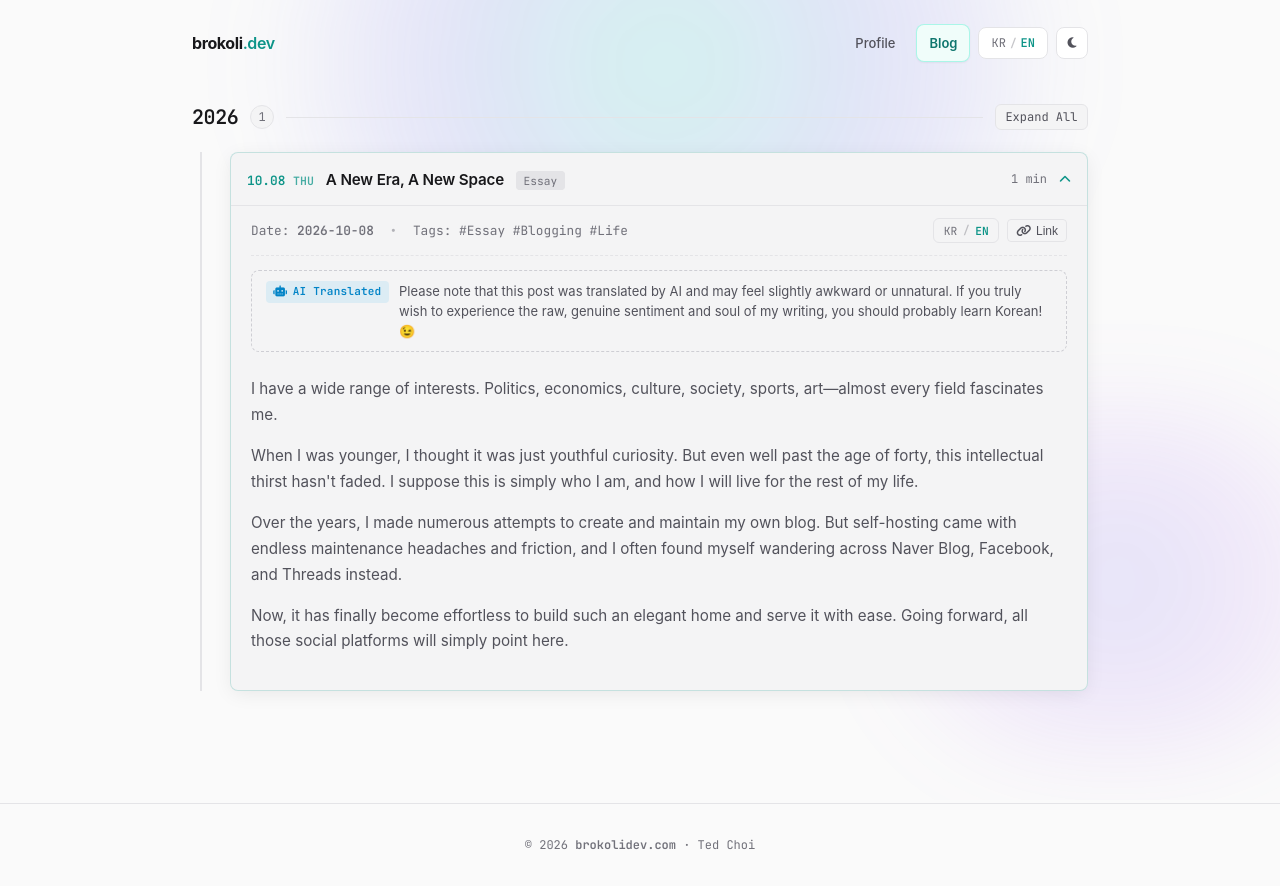
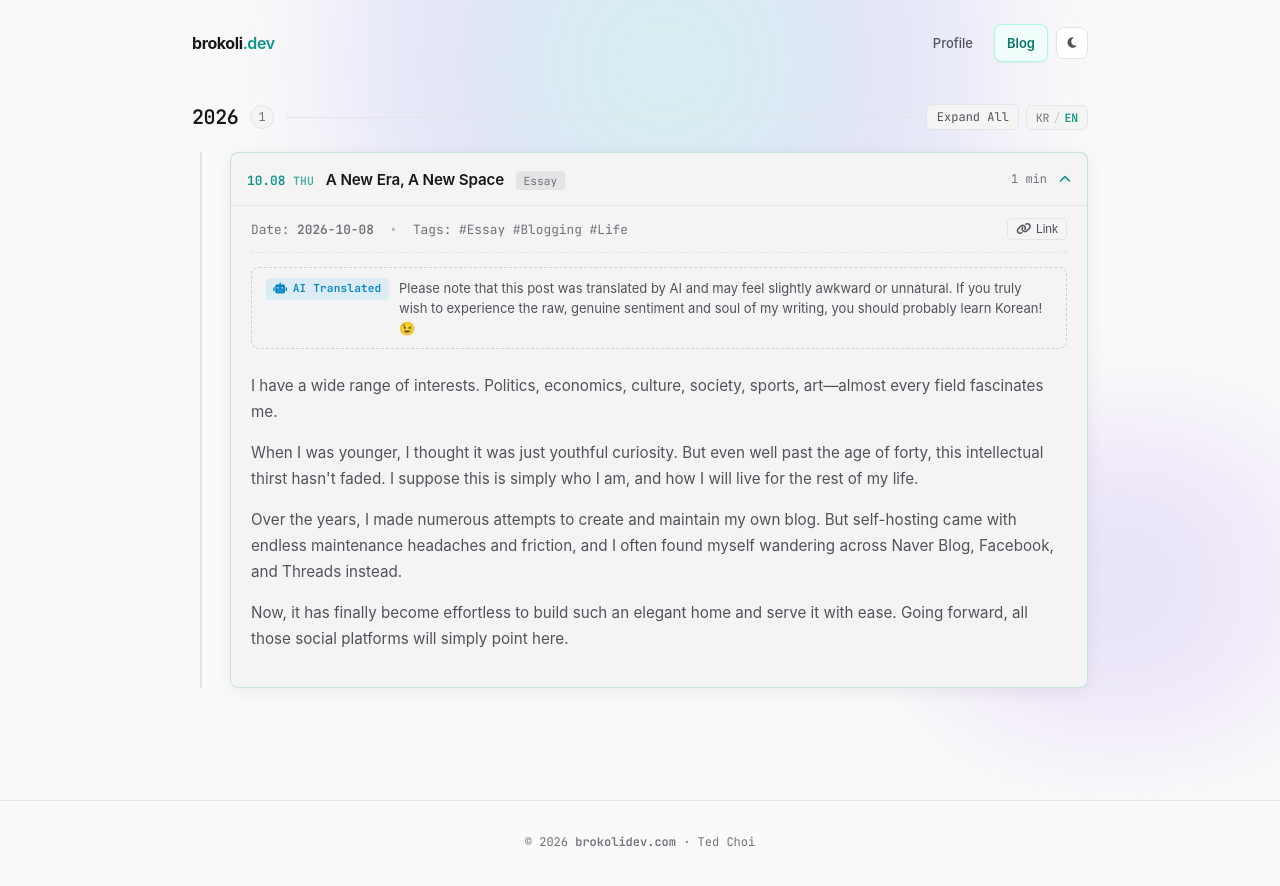
Before and after one commit to brokolidev/blog, a website: page index.html in a window 1280 px wide. Drawn offline with Linux system fonts and the light colour scheme; a web font is replaced by a local one.

Commit message:
✨ Relocate language toggle next to Expand All and enforce single-language view

```diff
--- a/index.html
+++ b/index.html
@@ -46,7 +46,18 @@
   <link rel="preconnect" href="https://fonts.googleapis.com">
   <link rel="preconnect" href="https://fonts.gstatic.com" crossorigin>
   <link href="https://fonts.googleapis.com/css2?family=JetBrains+Mono:wght@400;600&display=swap" rel="stylesheet">
-  <link rel="stylesheet" href="css/style.css">
+  <link rel="stylesheet" href="css/style.css?v=20261008b">
+
+  <style id="bilingual-guard-style">
+    /* Show ONLY active language, never both */
+    html[data-lang="ko"] .lang-en,
+    html:not([data-lang="en"]) .lang-en {
+      display: none !important;
+    }
+    html[data-lang="en"] .lang-ko {
+      display: none !important;
+    }
+  </style>
 
   <!-- Language & Theme Initialization (Zero Flash) -->
   <script>
@@ -112,7 +123,7 @@
           <span>brokoli<span class="text-accent">.dev</span></span>
         </a>
 
-        <!-- Navigation Links, Language Switcher & Theme Toggle -->
+        <!-- Navigation Links & Theme Toggle -->
         <nav class="header-nav">
           <a href="https://brokolidev.com" class="nav-tab-inactive">
             <span>Profile</span>
@@ -120,13 +131,6 @@
           <a href="/" class="nav-tab-active">
             <span>Blog</span>
           </a>
-
-          <!-- Language Switcher in Header -->
-          <div class="lang-switch-group" role="group" aria-label="Language selection">
-            <button type="button" class="lang-btn" data-set-lang="ko" title="한국어로 전환">KR</button>
-            <span class="lang-sep">/</span>
-            <button type="button" class="lang-btn" data-set-lang="en" title="Switch to English">EN</button>
-          </div>
 
           <!-- Theme Toggle -->
           <button type="button" id="theme-toggle" aria-label="Toggle theme" class="theme-btn">
@@ -149,7 +153,14 @@
               <span class="year-title">2026</span>
               <span class="year-count-badge">1</span>
               <div class="year-divider"></div>
-              <button type="button" id="toggle-all-btn" class="toggle-all-btn">Expand All</button>
+              <div class="year-heading-actions">
+                       <button type="button" id="toggle-all-btn" class="toggle-all-btn">Expand All</button>
+                       <button type="button" id="lang-toggle-btn" class="lang-toggle-btn" aria-label="Toggle language">
+                         <span class="lang-toggle-opt lang-opt-ko">KR</span>
+                         <span class="lang-toggle-sep">/</span>
+                         <span class="lang-toggle-opt lang-opt-en">EN</span>
+                       </button>
+                     </div>
             </div>
 
             <div class="entries-list">
@@ -183,11 +194,6 @@
                       <span class="lang-en">Tags: #Essay #Blogging #Life</span>
                     </div>
                     <div style="display: flex; align-items: center; gap: 0.5rem;">
-                      <div class="post-lang-badge">
-                        <button type="button" data-post-lang="ko" title="한국어로 읽기">KR</button>
-                        <span style="opacity: 0.4;">/</span>
-                        <button type="button" data-post-lang="en" title="Read in English">EN</button>
-                      </div>
                       <button type="button" class="log-permalink-btn" data-slug="new-era" title="Copy shareable link">
                         <i class="fas fa-link"></i> Link
                       </button>
--- a/src/css/style.css
+++ b/src/css/style.css
@@ -218,98 +218,69 @@ html.dark .nav-tab-active {
   border-color: rgba(20, 184, 166, 0.3); /* teal-500/30 */
 }
 
-/* Language Switcher in Header */
-.lang-switch-group {
+/* Language Toggle Button (Positioned next to Expand All) */
+.year-heading-actions {
   display: inline-flex;
   align-items: center;
-  height: 2rem; /* h-8 */
-  padding: 0 0.5rem;
-  border-radius: 0.5rem; /* rounded-lg */
-  border: 1px solid var(--border-subtle);
-  background-color: #ffffff;
-  font-family: var(--font-mono);
-  font-size: 0.75rem;
-  font-weight: 600;
-  transition: all 0.2s ease;
+  gap: 0.4rem;
 }
 
-html.dark .lang-switch-group {
-  background-color: #18181b;
-  border-color: #27272a;
+.lang-toggle-btn {
+  font-family: var(--font-mono);
+  font-size: 0.72rem;
+  font-weight: 500;
+  padding: 0.25rem 0.55rem;
+  border-radius: 0.375rem;
+  border: 1px solid var(--border-subtle);
+  background: var(--bg-surface);
+  color: var(--text-faint);
+  cursor: pointer;
+  transition: all 0.15s ease;
+  white-space: nowrap;
+  display: inline-flex;
+  align-items: center;
+  gap: 0.2rem;
+  user-select: none;
 }
 
-.lang-switch-group:hover {
+.lang-toggle-btn:hover {
   border-color: var(--border-default);
-}
-
-.lang-btn {
-  background: none;
-  border: none;
-  padding: 0 0.25rem;
-  color: var(--text-faint);
-  font-family: inherit;
-  font-size: inherit;
-  font-weight: 500;
-  cursor: pointer;
-  transition: all 0.15s ease;
-  line-height: 1;
-}
-
-.lang-btn:hover {
+  background: var(--bg-surface-hover);
   color: var(--text-main);
 }
 
-.lang-sep {
-  color: var(--text-faint);
-  font-size: 0.7rem;
-  opacity: 0.4;
-  user-select: none;
+.lang-toggle-sep {
+  opacity: 0.35;
+  font-weight: 400;
+  margin: 0 0.05rem;
 }
 
-/* Active Language Highlights */
-html[data-lang="ko"] .lang-btn[data-set-lang="ko"],
-html[data-lang="en"] .lang-btn[data-set-lang="en"] {
+/* Toggle highlights based on active html[data-lang] */
+html[data-lang="ko"] .lang-toggle-btn .lang-opt-ko,
+html:not([data-lang="en"]) .lang-toggle-btn .lang-opt-ko {
   color: var(--accent);
   font-weight: 700;
 }
 
-/* Post-level Language Switcher Badge */
-.post-lang-badge {
-  display: inline-flex;
-  align-items: center;
-  gap: 0.2rem;
-  padding: 0.2rem 0.45rem;
-  border-radius: 0.375rem;
-  border: 1px solid var(--border-subtle);
-  background: var(--bg-surface);
-  font-family: var(--font-mono);
-  font-size: 0.7rem;
-  font-weight: 600;
+html[data-lang="ko"] .lang-toggle-btn .lang-opt-en,
+html:not([data-lang="en"]) .lang-toggle-btn .lang-opt-en {
+  color: var(--text-faint);
+  font-weight: 500;
 }
 
-.post-lang-badge button {
-  background: none;
-  border: none;
-  padding: 0 0.15rem;
-  font-family: inherit;
-  font-size: inherit;
-  color: var(--text-faint);
-  cursor: pointer;
-  transition: color 0.15s ease;
-}
-
-.post-lang-badge button:hover {
-  color: var(--text-main);
-}
-
-html[data-lang="ko"] .post-lang-badge button[data-post-lang="ko"],
-html[data-lang="en"] .post-lang-badge button[data-post-lang="en"] {
+html[data-lang="en"] .lang-toggle-btn .lang-opt-en {
   color: var(--accent);
   font-weight: 700;
 }
 
-/* Language Display Visibility Rules */
-html[data-lang="ko"] .lang-en {
+html[data-lang="en"] .lang-toggle-btn .lang-opt-ko {
+  color: var(--text-faint);
+  font-weight: 500;
+}
+
+/* Strict Single Language Display Visibility Rules */
+html[data-lang="ko"] .lang-en,
+html:not([data-lang="en"]) .lang-en {
   display: none !important;
 }
 
--- a/src/js/main.js
+++ b/src/js/main.js
@@ -158,7 +158,7 @@
     });
   }
 
-  // --- Language Management ---
+  // --- Language Management (Toggle) ---
   function initLanguage() {
     function setLanguage(lang) {
       if (lang !== 'ko' && lang !== 'en') return;
@@ -166,12 +166,27 @@
       localStorage.setItem('lang', lang);
     }
 
+    function toggleLanguage() {
+      const current = document.documentElement.getAttribute('data-lang') === 'en' ? 'en' : 'ko';
+      const next = current === 'ko' ? 'en' : 'ko';
+      setLanguage(next);
+    }
+
     document.addEventListener('click', (e) => {
-      const btn = e.target.closest('[data-set-lang], [data-post-lang]');
-      if (!btn) return;
-      const lang = btn.getAttribute('data-set-lang') || btn.getAttribute('data-post-lang');
-      if (lang) {
-        setLanguage(lang);
+      // 1. Language Toggle Button (next to Expand All & on post page)
+      const toggleBtn = e.target.closest('.lang-toggle-btn, #lang-toggle-btn');
+      if (toggleBtn) {
+        e.preventDefault();
+        toggleLanguage();
+        return;
+      }
+
+      // 2. Explicit direct language button (if any)
+      const explicitBtn = e.target.closest('[data-set-lang]');
+      if (explicitBtn) {
+        e.preventDefault();
+        const lang = explicitBtn.getAttribute('data-set-lang');
+        if (lang) setLanguage(lang);
       }
     });
   }
```
Also changed, not shown: build.js (+38 -26 lines).
